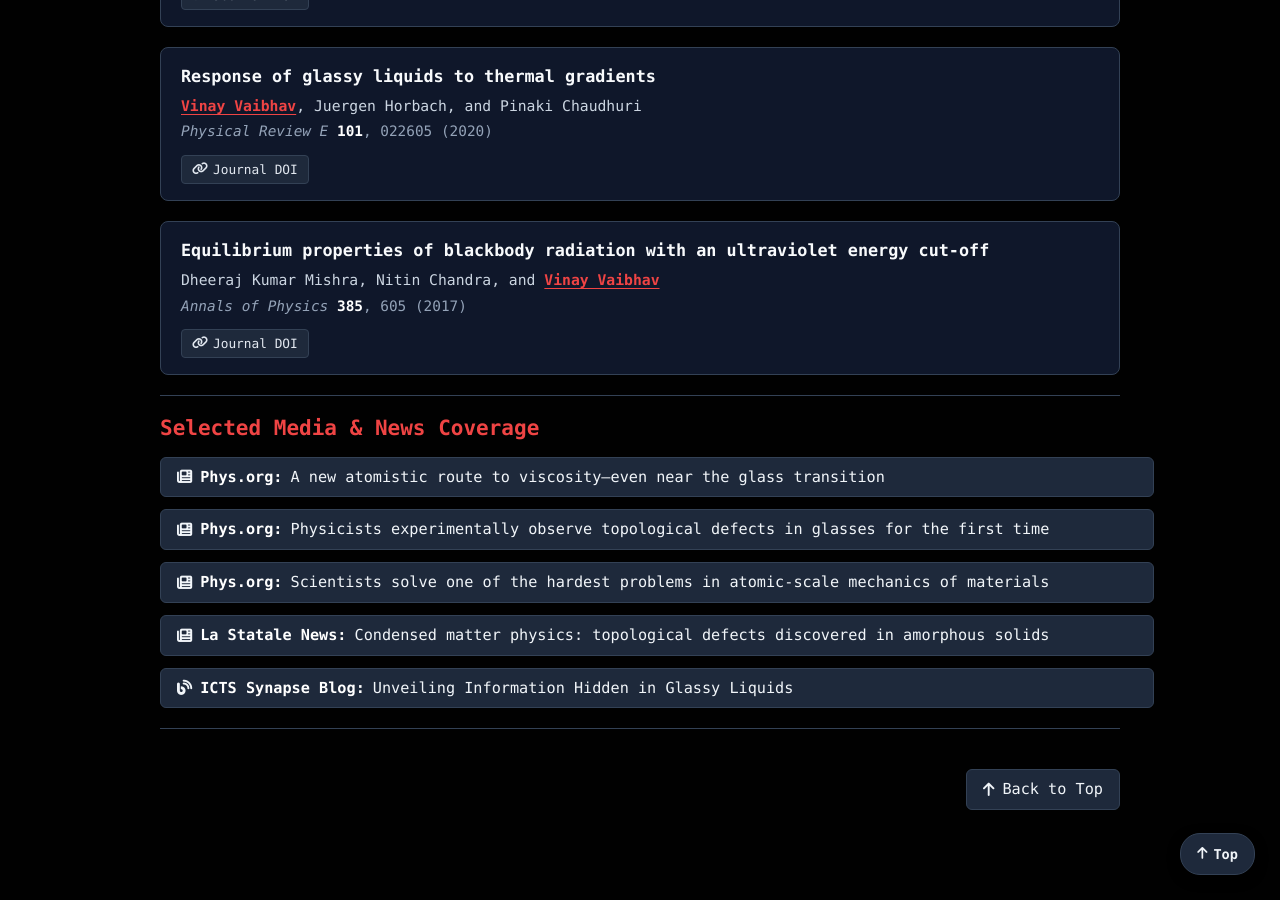
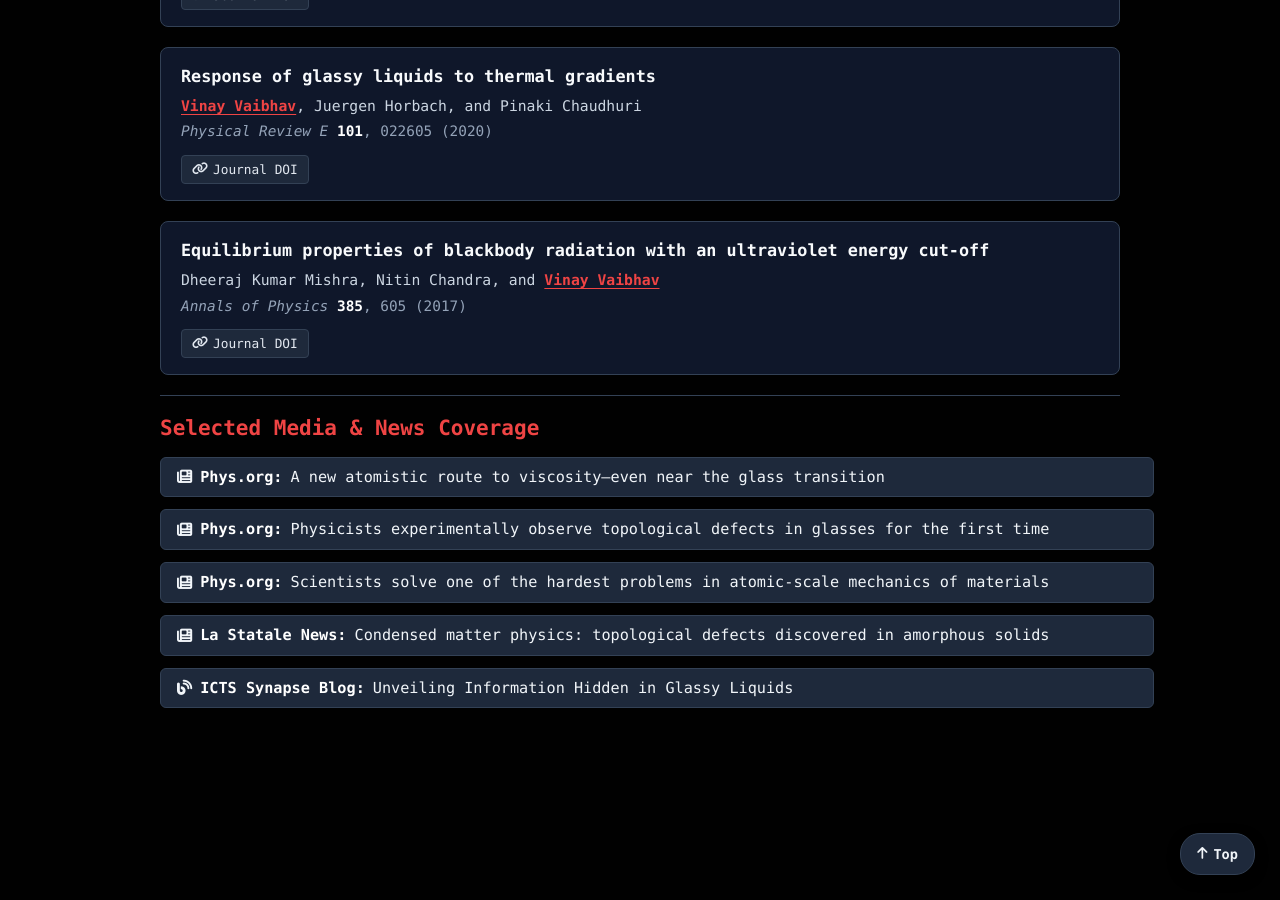
Before and after one commit to vinayphys/vinayphys.github.io, a Jekyll site: the page built from Publications.md, in a window 1280 px wide and 900 px high, scrolled down 3407 px. Built offline with Jekyll 4.4.1, drawn with Linux system fonts in a browser that asks for light colours; a style sheet for code colours, icons or effects is not loaded.

Commit message:
Update Publications.md

```diff
--- a/Publications.md
+++ b/Publications.md
@@ -225,11 +225,3 @@ title: Publications
     </a>
   </li>
 </ul>
-
----
-
-<div style="text-align: right; margin-top: 40px;">
-  <a href="#top" class="social-btn">
-    <i class="fa-solid fa-arrow-up" aria-hidden="true"></i> Back to Top
-  </a>
-</div>
```
